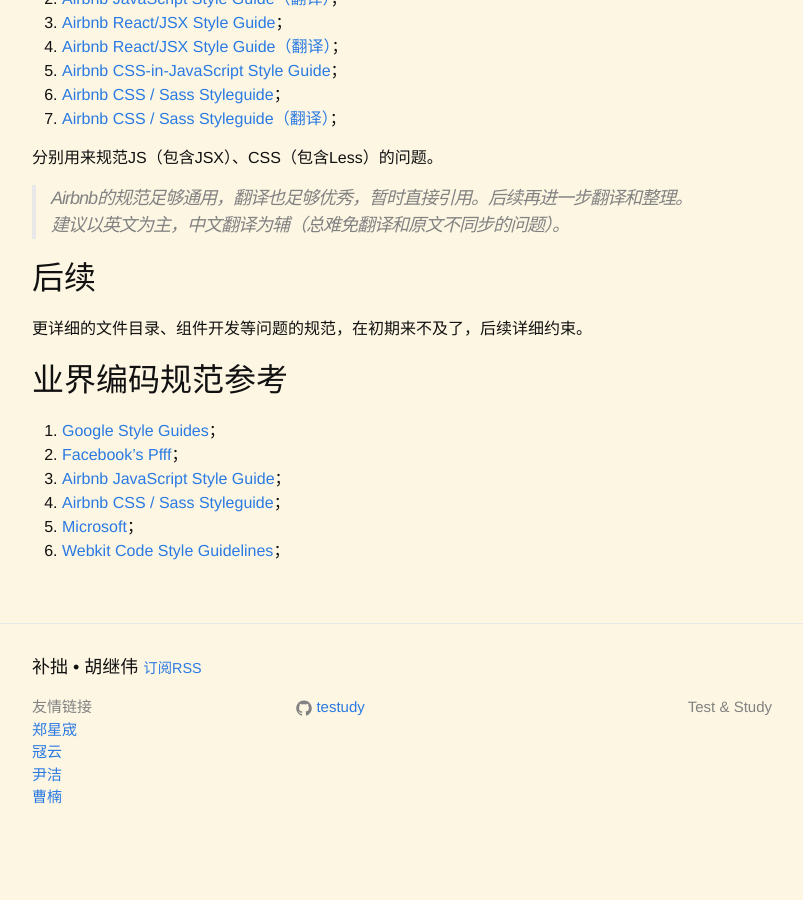
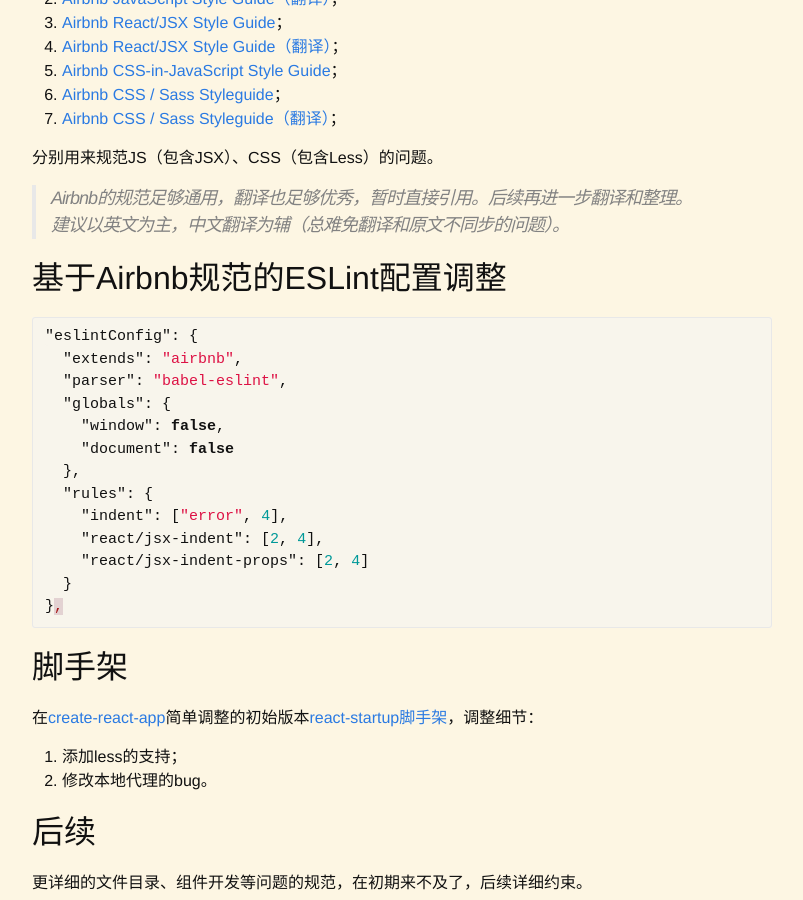
Before and after one commit to testudy/testudy.github.io, a Jekyll site: the page built from tech/_posts/2017-03-28-webapp-by-react-guide.md, in a window 1280 px wide and 900 px high, scrolled down 762 px. Shown: the whole window, without its empty margins (238-1041 px from the left). Built offline with Jekyll 4.4.1, drawn with Linux system fonts in a browser that asks for light colours; comment, search, counter and statistics services are not loaded; before the commit the page ends 1631 px from its top, so only the background shows below that.

Commit message:
添加eslint配置和脚手架

````diff
--- a/tech/_posts/2017-03-28-webapp-by-react-guide.md
+++ b/tech/_posts/2017-03-28-webapp-by-react-guide.md
@@ -34,6 +34,29 @@ tags: 原创 技术 规范 React
 > Airbnb的规范足够通用，翻译也足够优秀，暂时直接引用。后续再进一步翻译和整理。
 > 建议以英文为主，中文翻译为辅（总难免翻译和原文不同步的问题）。
 
+## 基于Airbnb规范的ESLint配置调整
+```json
+"eslintConfig": {
+  "extends": "airbnb",
+  "parser": "babel-eslint",
+  "globals": {
+    "window": false,
+    "document": false
+  },
+  "rules": {
+    "indent": ["error", 4],
+    "react/jsx-indent": [2, 4],
+    "react/jsx-indent-props": [2, 4]
+  }
+},
+```
+
+## 脚手架
+在[create-react-app](https://github.com/facebookincubator/create-react-app/)简单调整的初始版本[react-startup脚手架](https://github.com/testudy/react-startup)，调整细节：
+
+1. 添加less的支持；
+2. 修改本地代理的bug。
+
 ## 后续
 更详细的文件目录、组件开发等问题的规范，在初期来不及了，后续详细约束。
 
````
